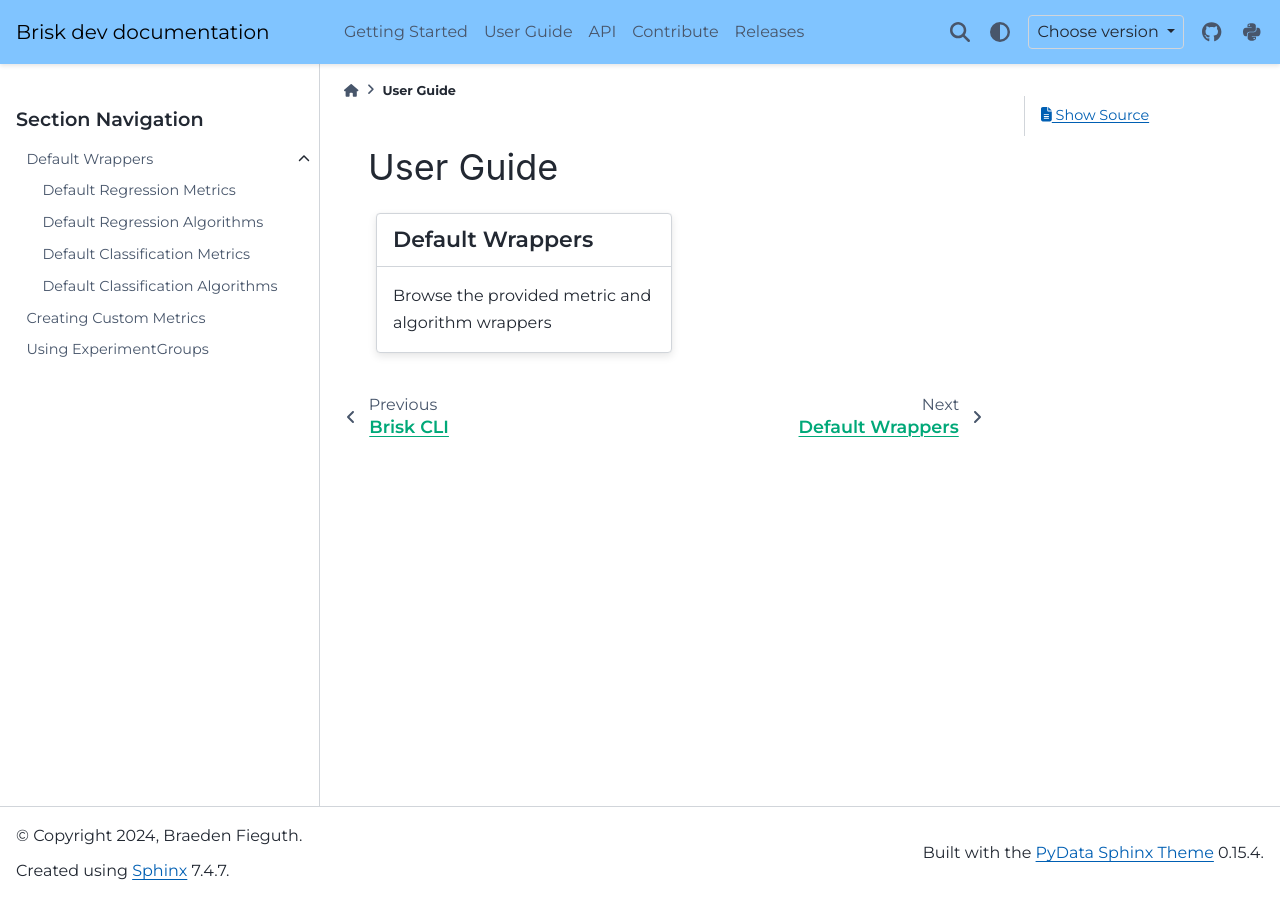
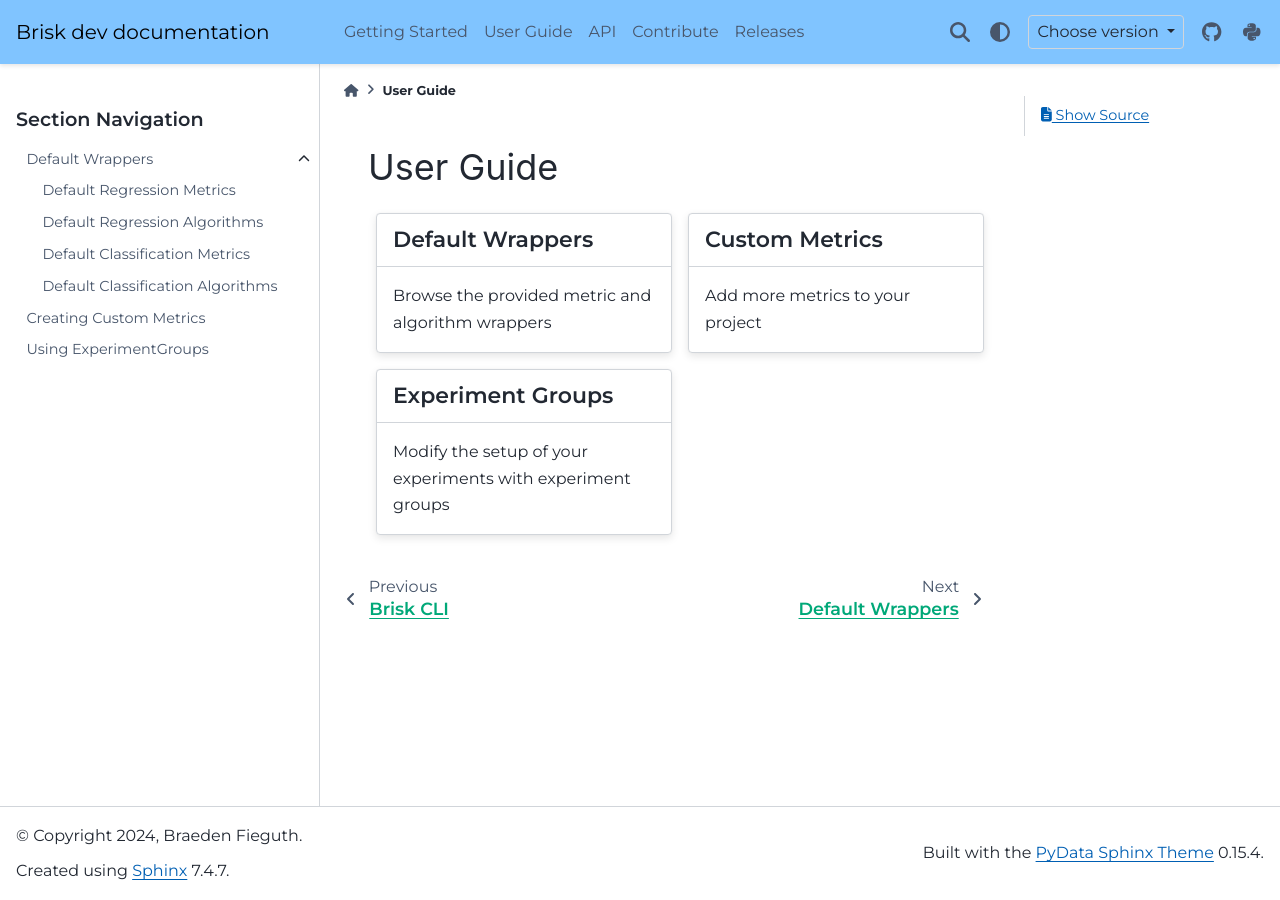
Before and after one commit to BFieguth/brisk, a Sphinx documentation site: the page built from docs/source/users/index.rst, in a window 1280 px wide. Built offline with Sphinx 7.4.7 and the PyData theme 0.15.4, drawn with Linux system fonts in a browser that asks for light colours; comment, search, counter and statistics services are not loaded.

Commit message:
docs: add user guide links

```diff
--- a/docs/source/users/index.rst
+++ b/docs/source/users/index.rst
@@ -11,7 +11,7 @@
    custom_metrics
    using_experiment_groups
 
-.. grid:: 2
+.. grid:: 1 1 2 2
 
     .. grid-item-card::
         :columns: 12 6 6 6
@@ -22,3 +22,24 @@
         Default Wrappers
         ^^^^^^^^^^^^^^^^
         Browse the provided metric and algorithm wrappers
+
+    .. grid-item-card::
+        :columns: 12 6 6 6
+        :padding: 2
+        :link: custom_metrics
+        :link-type: doc
+
+        Custom Metrics
+        ^^^^^^^^^^^^^^
+        Add more metrics to your project
+
+
+    .. grid-item-card::
+        :columns: 12 6 6 6
+        :padding: 2
+        :link: using_experiment_groups
+        :link-type: doc
+
+        Experiment Groups
+        ^^^^^^^^^^^^^^^^^
+        Modify the setup of your experiments with experiment groups
```
